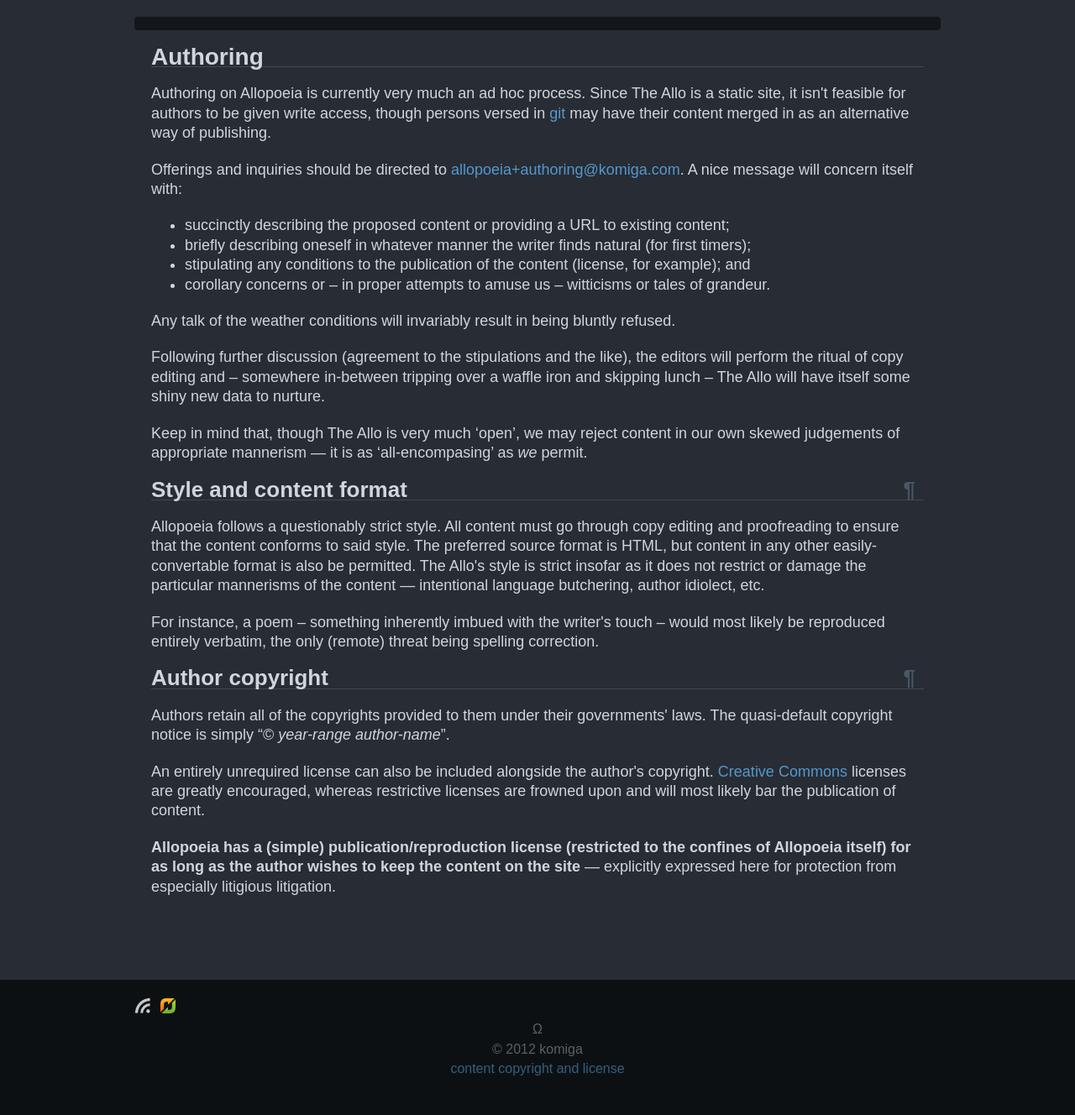
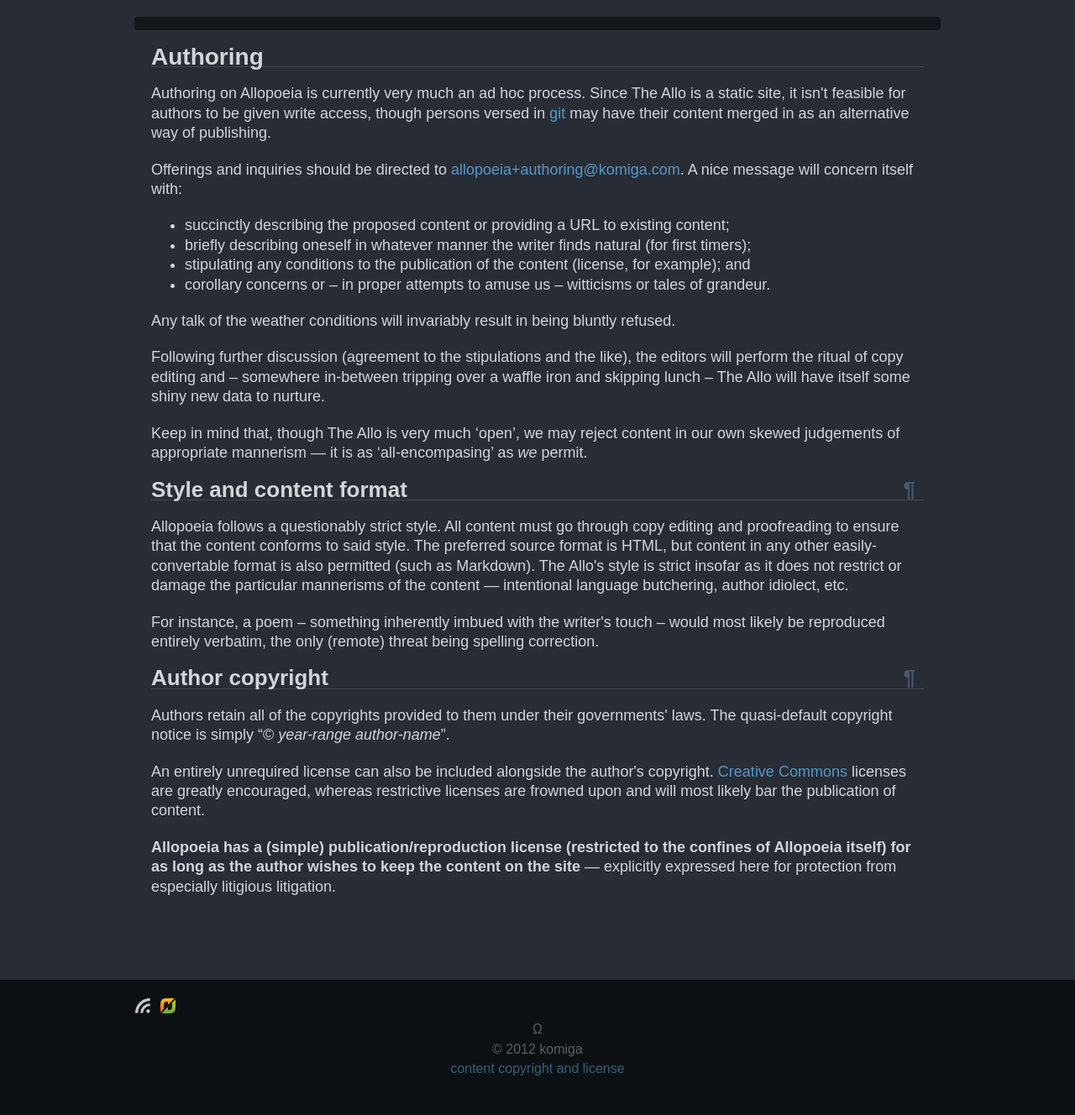
Before and after one commit to Allopoeia/allopoeia.github.com, a Jekyll site: the page built from authoring.html, in a window 1280 px wide. Shown: the whole page at 84% size. Built offline with Jekyll 4.4.1, drawn with Linux system fonts in a browser that asks for light colours; Markdown is read by kramdown in place of the engine named in the settings; comment, search, counter and statistics services are not loaded.

Commit message:
CCr: `/authoring.html`.
Content corrections:

* `/authoring.html`
    - "is also be" IS NOT RIGHT; oh the humanity! (+added "(such as Markdown)")

```diff
--- a/authoring.html
+++ b/authoring.html
@@ -24,7 +24,7 @@ title: Authoring
 <section id="style-and-content-format">
 <header><hgroup><h2 class="separator">Style and content format<a class="para-ref" href="#style-and-content-format"></a></h2></hgroup></header>
 
-<p>Allopoeia follows a questionably strict style. All content must go through copy editing and proofreading to ensure that the content conforms to said style. The preferred source format is HTML, but content in any other easily-convertable format is also be permitted. The Allo's style is strict insofar as it does not restrict or damage the particular mannerisms of the content &mdash; intentional language butchering, author idiolect, etc.</p>
+<p>Allopoeia follows a questionably strict style. All content must go through copy editing and proofreading to ensure that the content conforms to said style. The preferred source format is HTML, but content in any other easily-convertable format is also permitted (such as Markdown). The Allo's style is strict insofar as it does not restrict or damage the particular mannerisms of the content &mdash; intentional language butchering, author idiolect, etc.</p>
 
 <p>For instance, a poem &ndash; something inherently imbued with the writer's touch &ndash; would most likely be reproduced entirely verbatim, the only (remote) threat being spelling correction.</p>
 
```
